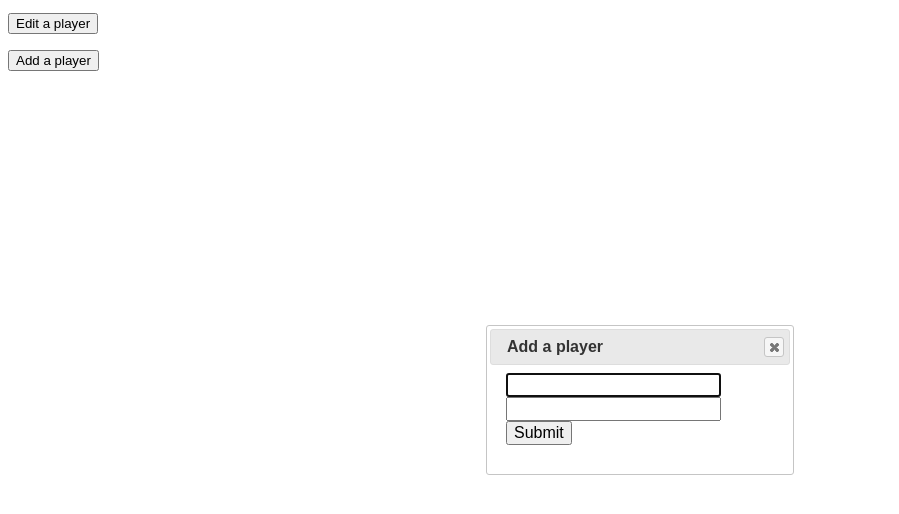
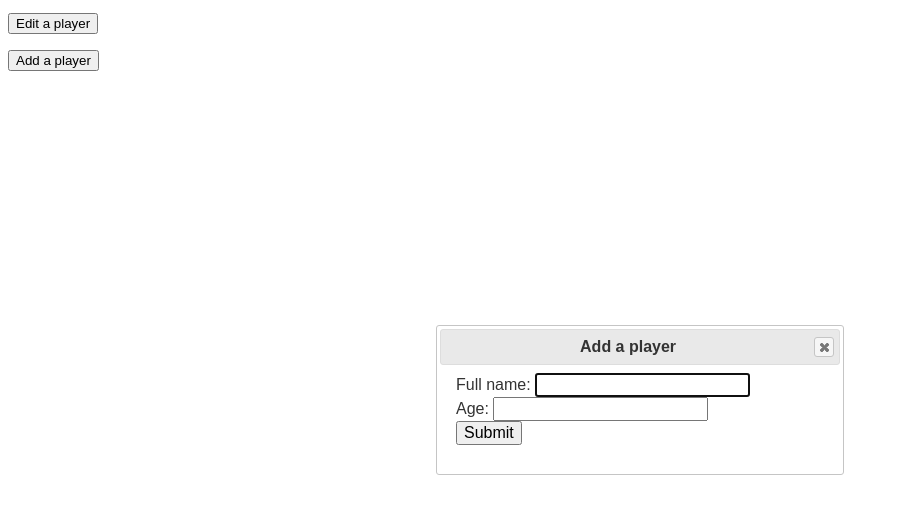
Before and after one commit to kamenPB/webTech, a website: page public/index.html in a window 1280 px wide. Both pictures are taken after a click on the button "Add a player". Shown: the whole page, without its empty margins (0-899 px from the left). Drawn offline with nearby package versions, Linux system fonts and the light colour scheme; no server answers.

Commit message:
labels and some add player dialog settings

```diff
--- a/public/index.html
+++ b/public/index.html
@@ -31,9 +31,16 @@
 
     <div id="addPlayerDiv" title="Add a player" class="hidden">
       <form id='addPlayer'>
-        <input id='inputName' type='text' />
-        <input id='inputAge' type='number' />
+        <div class="name">
+          <label for="inputName">Full name: </label>
+          <input id='inputName' type='text' />
+        </div>
+        <div class="age">
+          <label for="inputAge">Age: </label>
+          <input id='inputAge' type='number' />
+        </div>
         <input type='submit' />
+
       </form>
     </div>
 
--- a/public/jQuery.js
+++ b/public/jQuery.js
@@ -2,6 +2,10 @@
 $(function(){
   $("#showAddPlayerDialog").click(function(){
     $("#addPlayerDiv").removeClass("hidden");
-    $("#addPlayerDiv").dialog();
+    $("#addPlayerDiv").dialog({
+      dialogClass: "addPlayerDialog",
+      resizable: false,
+      width: 400
+    });
   });
 });
--- a/public/styles.css
+++ b/public/styles.css
@@ -1,4 +1,10 @@
 .hidden {
-    display: none;
-    visibility: hidden;
+  display: none;
+  visibility: hidden;
 }
+
+.ui-dialog .ui-dialog-title, .ui-dialog .ui-dialog-buttonpane {
+    text-align:center;
+    padding-left: 0.4em;
+    padding-right: 0.4em;
+}
```
Also changed, not shown: public/editPlayer.html (+1 -1 lines).
